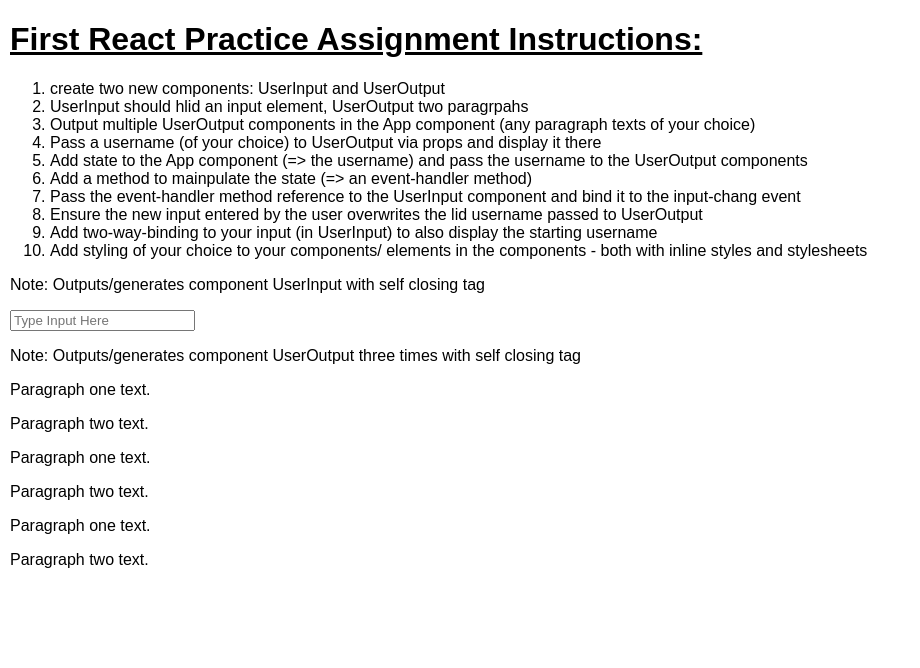
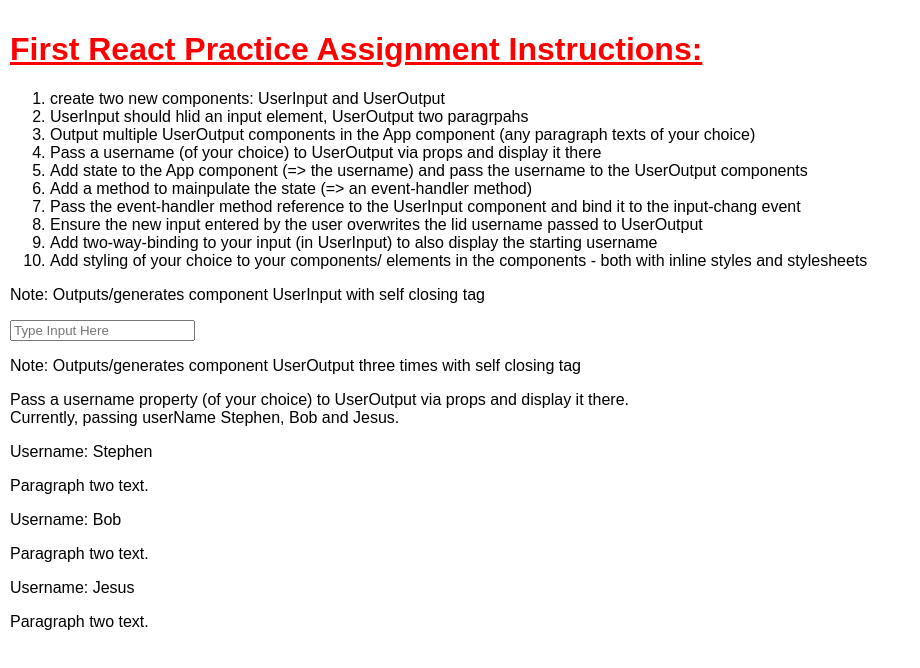
Before and after one commit to StephenPopovich/first-react-practice-assignment, a React (Create React App) app: page / in a window 1280 px wide. Shown: the top 668 px of the page, without its empty margins (0-920 px from the left). Built offline with nearby package versions, Linux system fonts and the light colour scheme.

Commit message:
Pass a username to UserOutput via props and display it

```diff
--- a/src/App.css
+++ b/src/App.css
@@ -1,28 +1,11 @@
 .App {
- padding-left: 10px;
-}
-
-.App-logo {
-  animation: App-logo-spin infinite 20s linear;
-  height: 80px;
+ padding: 10px;
 }
 
 .App-header {
-  background-color: #222;
-  height: 150px;
-  padding: 20px;
-  color: white;
+  color: Red;
 }
 
 .App-title {
   font-size: 1.5em;
 }
-
-.App-intro {
-  font-size: large;
-}
-
-@keyframes App-logo-spin {
-  from { transform: rotate(0deg); }
-  to { transform: rotate(360deg); }
-}
--- a/src/App.js
+++ b/src/App.js
@@ -23,7 +23,7 @@
   render() {
     return (
       <div className="App">
-            <h1><u>First React Practice Assignment Instructions:</u></h1>
+            <h1 className="App-header"><u>First React Practice Assignment Instructions:</u></h1>
           <ol>
             <li>create two new components: UserInput and UserOutput</li>
             <li>UserInput should hlid an input element, UserOutput two paragrpahs</li>
@@ -41,9 +41,10 @@
           <UserInput />
 
           <p>Note: Outputs/generates component UserOutput three times with self closing tag</p>
-          <UserOutput />
-          <UserOutput />
-          <UserOutput />
+          <p>Pass a username property (of your choice) to UserOutput via props and display it there.<br/>Currently, passing userName Stephen, Bob and Jesus.</p>
+          <UserOutput userName="Stephen"/>
+          <UserOutput userName="Bob"/>
+          <UserOutput userName="Jesus"/>
 
       </div>
     );
--- a/src/UserOutput/UserOutput.js
+++ b/src/UserOutput/UserOutput.js
@@ -2,13 +2,14 @@
 // 2. UserOutput should hold two paragrpahs elements
 
 import React from 'react';
-// constant and function here
-const userOutput = () => {
+// constant and function here, can get access to the props passed in by React by accepting an arugment in the funciton and then output it.
+const userOutput = (props) => {
 // function of the component returning an input element
   return (
 // Must wrap component function in div if you want to return more than one element
+// Output/pass dynamic content between single curly braces
     <div>
-     <p>Paragraph one text.</p>
+     <p>Username: {props.userName}</p>
      <p>Paragraph two text.</p>
     </div>
   )
```
